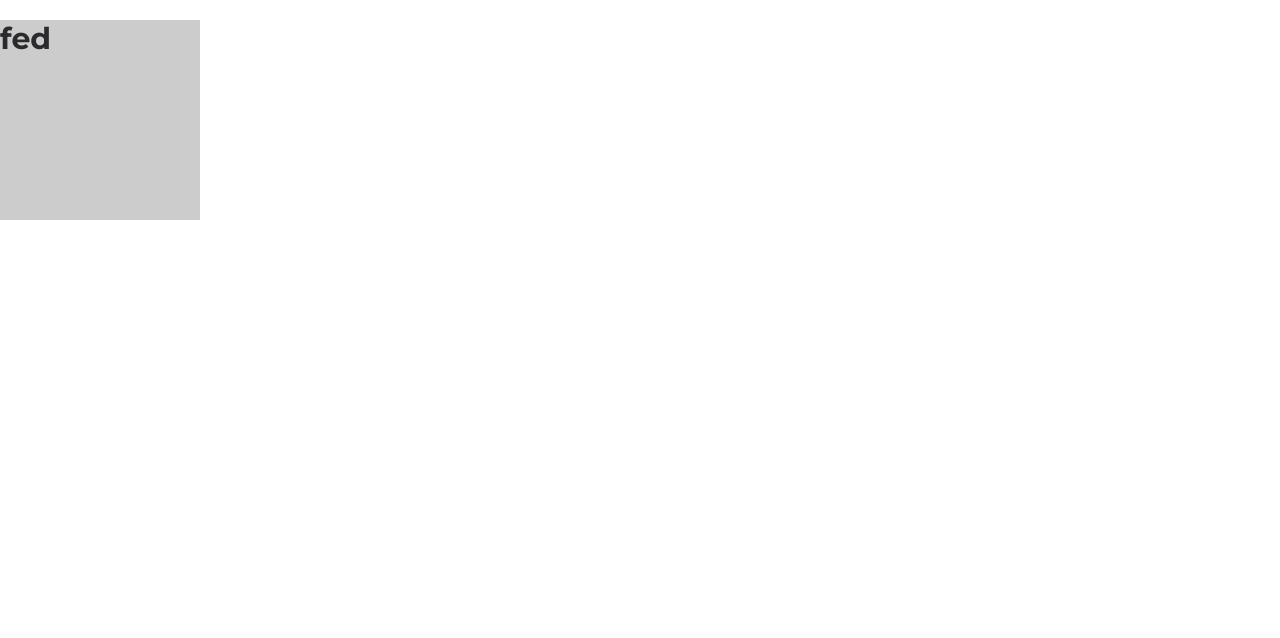
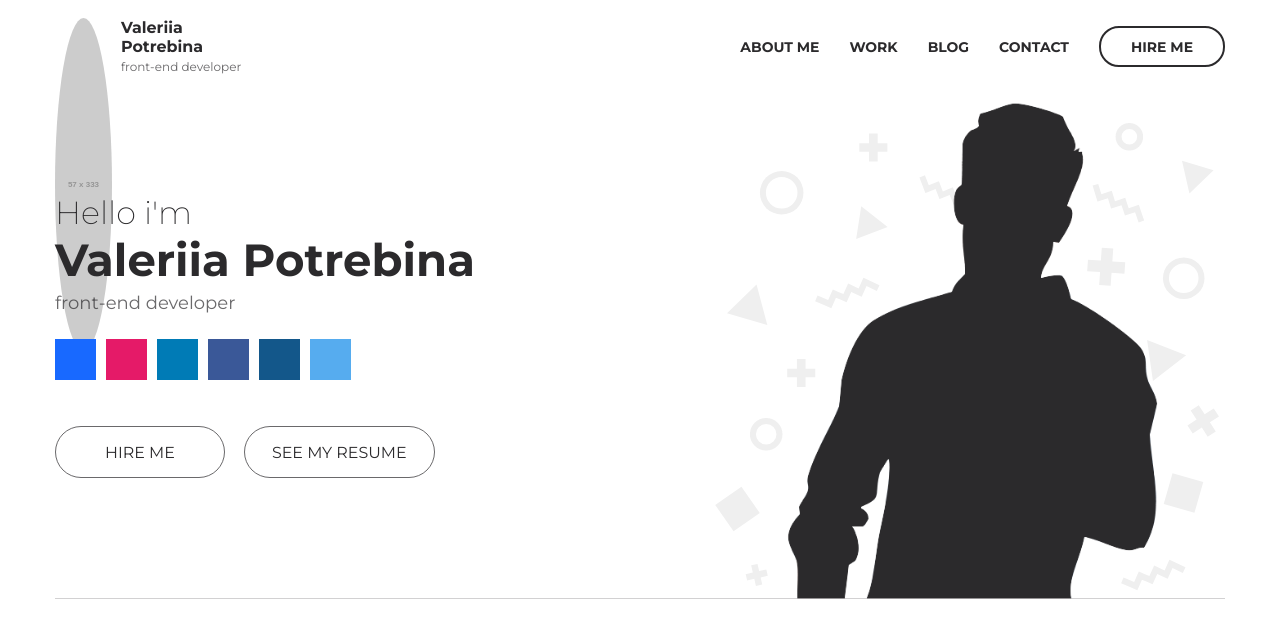
Before and after one commit to ValeryPotrebina/Portfolio, a plain HTML site: page index.html in a window 1280 px wide. Drawn offline with Linux system fonts and the light colour scheme; placeholder pictures from the web are drawn by us.

Commit message:
added intro

```diff
--- /dev/null
+++ b/css/blocks/btn.less
@@ -0,0 +1,45 @@
+// main: ../style.less
+
+.btn {
+    display: inline-block;
+    vertical-align: top;
+    min-width: 170px;
+
+    font-size: 1.06rem;
+    color: @black;
+    text-transform: uppercase;
+
+
+    font-family: inherit;
+    line-height: 1.1;
+    // btn
+    padding: 1.1rem 1.8rem;
+    border: 1px solid @gray;
+    background: none;
+    cursor: pointer;
+    // a
+    text-decoration: none;
+    //
+    border-radius: 30px;
+    text-align: center;
+
+    transition: background-color .2s linear,
+    color .2s linear, box-shadow .2s linear;
+
+    &:focus {
+        outline: none;
+    }
+
+    &:hover {
+        background-color: @black;
+        color: @white;
+        // сдвиг 2 пикселя, размытие 10 пикселей
+        box-shadow: 2px 2px 10px fade(@black, 24%);
+    }
+
+    // Если кнопка после которой кнопка
+    + .btn {
+        margin-left: 1rem;
+    }
+
+}
--- /dev/null
+++ b/css/blocks/container.less
@@ -0,0 +1,10 @@
+// main: ../style.less
+
+.container {
+    width: 100%;
+    max-width: 1200px;
+    margin: 0 auto;
+    // Делаем padding для адаптивной верстки
+    padding-left: 1rem;
+    padding-right: 1rem;
+}
--- /dev/null
+++ b/css/blocks/header.less
@@ -0,0 +1,12 @@
+// main: ../style.less
+
+
+.header {
+    padding: 1.2rem 0;
+}
+
+.header__inner {
+    display: flex;
+    justify-content: space-between;
+    align-items: center;
+}
--- a/css/blocks/intro.less
+++ b/css/blocks/intro.less
@@ -1,7 +1,44 @@
 // main: ../style.less
 
-.intro {
-    width: 200px;
-    height: 200px;
-    background-color: #ccc;
+
+
+.intro__inner {
+    display: flex;
+    border-bottom: 1px solid fade(@gray, 30%);
+    position: relative;
+
+    background: url("../images/symbols.png") right bottom no-repeat;
+    padding-top: 100px;
+    padding-bottom: 120px;
 }
+
+.intro__content {
+    width: 50%;
+}
+
+.intro__photo {
+    position: absolute;
+    bottom: -1px;
+    right: 0;
+    z-index: 1;
+}
+
+.intro__subtitle {
+    font-size: 2.13rem;
+    color: @black;
+    font-weight: 200;
+}
+
+.intro__title {
+    font-size: 3rem;
+    color: @black;
+    font-weight: 700;
+
+    margin-bottom: 5px;
+}
+
+.intro__text{
+    font-size: 1.2rem;
+    color: fade(@black, 70%);
+    margin-bottom: 25px;
+}
--- /dev/null
+++ b/css/blocks/nav.less
@@ -0,0 +1,58 @@
+// main: ../style.less
+
+
+.nav {
+    display: flex;
+    height: 100%;
+    align-items: center;
+}
+.nav__link {
+    // padding: 0.66rem 2rem;
+    margin-left: 2rem;
+    font-size: 0.93rem;
+    color: @black;
+    text-transform: uppercase;
+    font-weight: 700;
+    text-decoration: none;
+
+    // По умолчанию цвет прозрачный
+    // border: 2px solid transparent;
+    // border-radius: 20px;
+
+    // Полоска при наводе
+    position: relative;
+
+    &::after {
+        content: "";
+        width: 0;
+        height: 2px;
+        background-color: @black;
+
+        position: absolute;
+        left: 0;
+        bottom: -5px;
+        z-index: 1;
+
+        transition: width .2s linear;
+    }
+
+    &:hover:not(.nav__link--btn) {
+        &::after {
+            width: 100%;
+        }
+    }
+
+    // Модификатор для кнопки hire me
+    &--btn {
+        padding: 0.66rem 2rem;
+        border: 2px solid @black;
+        border-radius: 20px;
+        transition: background-color .3s linear,
+        color .3s linear;
+
+        &:hover {
+            background-color: @black;
+            color: @white;
+        }
+    }
+}
--- /dev/null
+++ b/css/blocks/social.less
@@ -0,0 +1,18 @@
+// main: ../style.less
+
+.social {
+    display: flex;
+    margin-bottom: 42px;
+}
+
+.social__link {
+    margin-right: 10px;
+    text-decoration: none;
+
+
+    transition: transform 0.2s linear;
+    // При наводе кнопочка будет приподниматься
+    &:hover {
+        transform: translateY(-5px);
+    }
+}
--- /dev/null
+++ b/css/blocks/user.less
@@ -0,0 +1,33 @@
+// main: ../style.less
+
+
+.user {
+    display: flex;
+}
+
+.user__avatar {
+    width: 57px;
+    height: 57px;
+}
+
+.img {
+    border-radius: 50%;
+}
+
+.user__content {
+    padding-left: 9px;
+}
+
+.user__name {
+    margin-bottom: 3px;
+    font-size: 1.06rem;
+    line-height: 1.2;
+    color: @black;
+    font-weight: 700;
+}
+
+.user__prof {
+    font-size: 0.8rem;
+    color: fade(@black, 70%);
+}
+//1 rem = 15 px
--- a/css/style.less
+++ b/css/style.less
@@ -18,6 +18,11 @@ body {
 // Свойство box-sizing применяется для изменения алгоритма расчёта ширины и высоты элемента.
 // Согласно спецификации CSS ширина блока складывается из ширины контента ( width ), значений отступов ( margin ), полей ( padding ) и границ ( border ).
 // Аналогично обстоит и с высотой блока.
+
+h1, h2, h3, h4, h5, h6 {
+    margin: 0;
+}
+
 *,
 *::before,
 *::after {
@@ -27,3 +32,9 @@ body {
 
 // Blocks
 @import "blocks/intro";
+@import "blocks/container";
+@import "blocks/header";
+@import "blocks/user";
+@import "blocks/nav";
+@import "blocks/social";
+@import "blocks/btn";
--- a/index.html
+++ b/index.html
@@ -14,7 +14,75 @@
 </head>
 
 <body>
-    <h1 class="intro">fed</h1>
+    <!-- Header -->
+    <header class="header">
+        <div class="container">
+            <div class="header__inner">
+
+                <div class="user">
+                    <div class="user__avatar">
+                        <img src="https://placehold.it/57/333" alt="" class="img">
+                    </div>
+                    <div class="user__content">
+                        <div class="user__name">
+                            Valeriia <br> Potrebina
+                        </div>
+                        <div class="user__prof">front-end developer</div>
+                    </div>
+                </div>
+                <nav class="nav">
+                    <a class="nav__link" href="#">About me</a>
+                    <a class="nav__link" href="#">Work</a>
+                    <a class="nav__link" href="#">Blog</a>
+                    <a class="nav__link" href="#">Contact</a>
+                    <a class="nav__link nav__link--btn" href="#">Hire me</a>
+
+            </div>
+        </div>
+        </div>
+    </header>
+
+    <!-- intro -->
+    <!-- Для каждой секции должен быть заголовок -->
+    <section class="intro">
+        <div class="container">
+            <div class="intro__inner">
+                <div class="intro__content">
+                    <h2 class="intro__subtitle">Hello i'm</h2>
+                    <h1 class="intro__title">Valeriia Potrebina</h1>
+                    <div class="intro__text">front-end developer</div>
+                    <div class="social">
+                        <a class="social__link" href="#">
+                            <img src="images/behance.svg" alt="">
+                        </a>
+                        <a class="social__link" href="#">
+                            <img src="images/dribbble.svg" alt="">
+                        </a>
+                        <a class="social__link" href="#">
+                            <img src="images/in.svg" alt="">
+                        </a>
+                        <a class="social__link" href="#">
+                            <img src="images/facebook.svg" alt="">
+                        </a>
+                        <a class="social__link" href="#">
+                            <img src="images/instagram.svg" alt="">
+                        </a>
+                        <a class="social__link" href="#">
+                            <img src="images/twitter.svg" alt="">
+                        </a>
+                    </div>
+                    <a class="btn" href="#">HIRE ME</a>
+                    <button class="btn" type="button">SEE MY RESUME</a>
+
+                </div>
+                <img class="intro__photo" src="images/photo.png" alt="">
+
+            </div>
+            <!-- Intro__inner -->
+        </div>
+    </section>
+
+
 </body>
 
 </html>
```
Also changed, not shown: css/style.css, images/behance.svg (added), images/dribbble.svg (added), images/facebook.svg (added), images/in.svg (added), images/instagram.svg (added), images/photo.png (added), images/symbols.png (added), images/twitter.svg (added).
